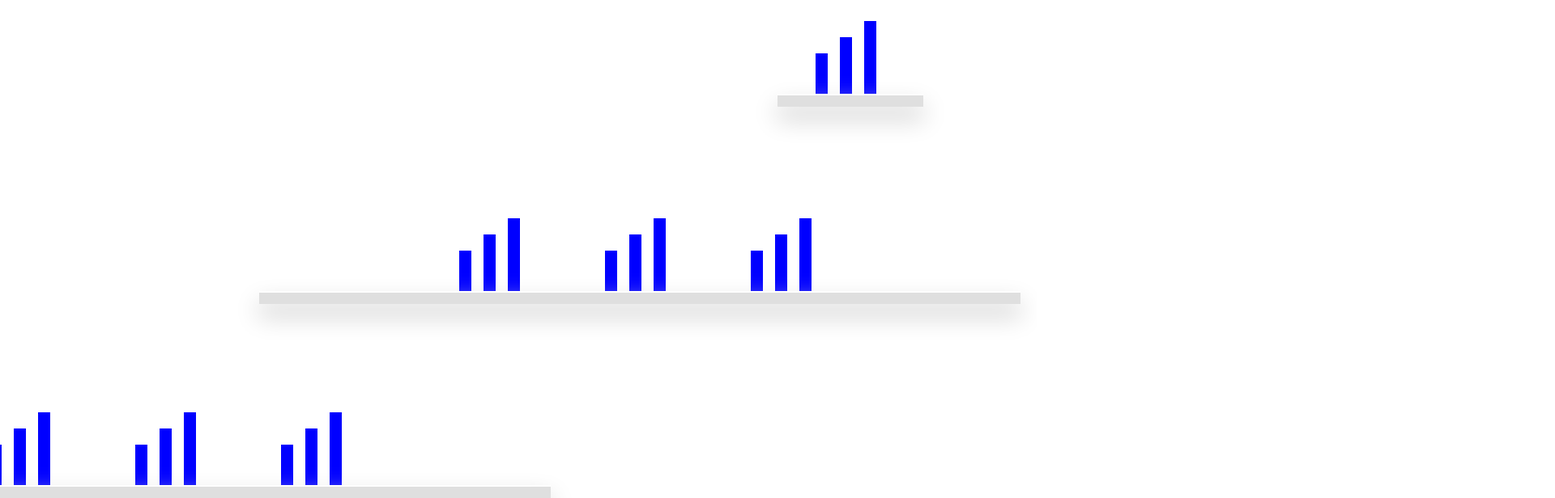
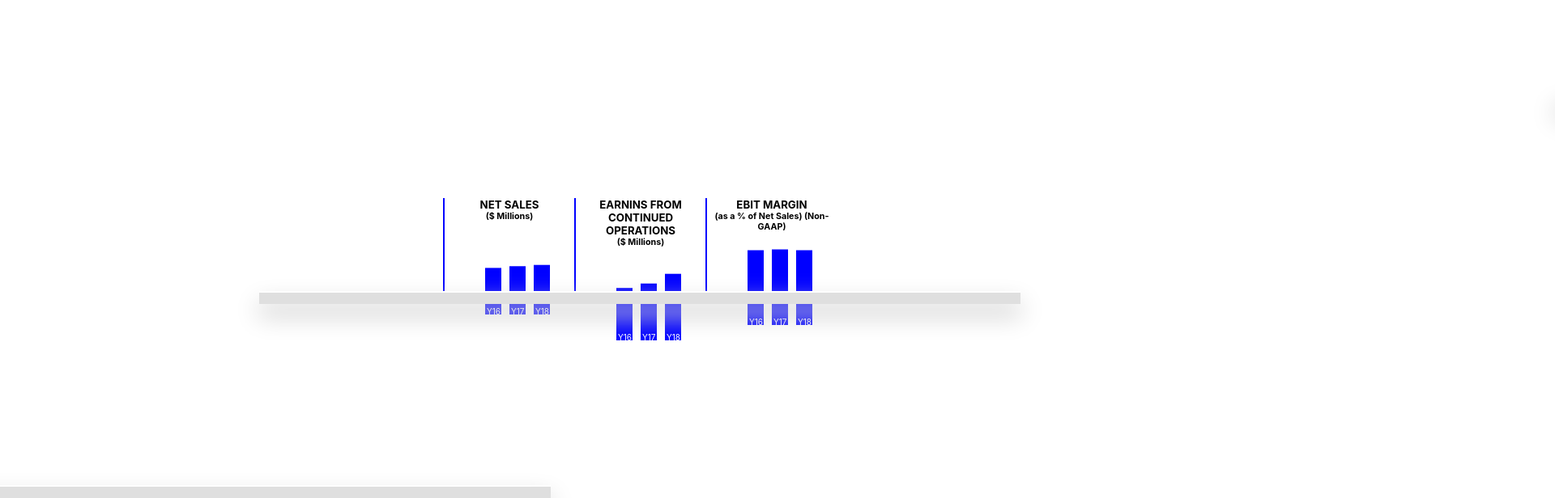
Before and after one commit to jrm8732/clorox-clone, a React (Create React App) app: page / in a window 1280 px wide. Shown: the part 397-1013 px from the top of the page at 81% size, 1920 px wide, since content can reach past the window. Built offline with nearby package versions, Linux system fonts and the light colour scheme.

Commit message:
more graphs

```diff
--- a/src/performance/graph.js
+++ b/src/performance/graph.js
@@ -1,17 +1,27 @@
 import React from 'react'
 
 const Graph=(props)=>{
+    console.log(props.graph)
     return(
         <div className="graph-wrapper">
-        <svg width="150" height="115" className="graph">
+        <h5>{props.graph.title}</h5>
+        <h6>{props.graph.sub}</h6>
+        <svg width="125" height="115" className="graph">
             <g transform="translate(10,0)">
-                <rect class="bar" x="22" width="15" y="65" height="50"></rect>
+
+                <text x='66' y='22'></text>
+                <rect class="bar" x="22" width="20" y={props.graph.bar1.y} height={props.graph.bar1.height}></rect>
+                <text dx='2' fontSize='10' y="115" width="40" fill='white' x='22'>Y16</text>
             </g>
             <g transform="translate(20,0)" >
-                <rect class="bar" x="42" width="15" y="45" height="70"></rect>
+                <text x='66' y='22'></text>
+                <rect class="bar" x="42" width="20" y={props.graph.bar2.y} height={props.graph.bar2.height}></rect>
+                <text dx='2' fontSize='10' y="115" width="40" fill='white' x='42'>Y17</text>
             </g>
             <g transform="translate(30,0)">
-                <rect class="bar" x="62" width="15" y="25" height="90"></rect>
+                <text x='66' y='22'></text>
+                <rect class="bar" x="62" width="20" y={props.graph.bar3.y} height={props.graph.bar3.height}></rect>
+                <text  dx='2 'fontSize='10' y="115" width="40" fill='white' x='62'>Y18</text>
             </g>
         </svg>
         </div>
--- a/src/performance/index.js
+++ b/src/performance/index.js
@@ -1,28 +1,31 @@
-import React, {Component} from 'react'
+import React, { Component } from 'react'
 import Shelf from './shelf'
 import Graph from './graph'
 import "./performance.css"
-class Performance extends Component{
-    render(){
-        return(
+class Performance extends Component {
+    state={
+       group1:[{bar1:{y:'57.39', height:'57.61'}, bar2:{y:'55.27',height:'59.73'},bar3:{y:'53.7', height:'61.24'},title:'NET SALES',sub:'($ Millions)',a:'$5,761',b:'$5,973',c:'$6,124'},
+               {bar1:{y:'50.2', height:'64.8'}, bar2:{y:'44.7',height:'70.3'},bar3:{y:'32.7', height:'82.3'},title:'EARNINS FROM CONTINUED OPERATIONS',sub:'($ Millions)',a:'$648',b:'$703', c:'$823'},
+               {bar1:{y:'22.5', height:'92.5'}, bar2:{y:'21.5',height:'93.5'},bar3:{y:'22.5', height:'92.5'},title:'EBIT MARGIN',sub:'(as a % of Net Sales) (Non-GAAP)',a:'18.5%',b:'18.7%',c:'18.5%'}]
+    }
+    render() {
+        return (
             <div className="performance-main parent">
                 <h1>Performance</h1>
                 <section className='performance-components child'>
                     <div className="shelf-row sr1">
-                        <Graph/>
-                        <Shelf width="100%" top='115px' left='960px;'/>
+                        {/* <Graph /> */}
+                        <Shelf width="100%" top='115px' left='960px' />
                     </div>
                     <div className="shelf-row sr2">
-                        <Graph/>
-                        <Graph/>
-                        <Graph/>
-                        <Shelf width="100%" top="115px" left ="0"/>
+                        {this.state.group1.map(graph=><Graph graph={graph}/>)}
+                        <Shelf width="100%" top="115px" left="0" />
                     </div>
                     <div className="shelf-row sr3">
-                        <Graph/>
-                        <Graph/>
-                        <Graph/>
-                        <Shelf width="100%" top="115px" left="0"/>
+                        {/* <Graph />
+                        <Graph />
+                        <Graph /> */}
+                        <Shelf width="100%" top="115px" left="0" />
                     </div>
 
                 </section>
--- a/src/performance/performance.css
+++ b/src/performance/performance.css
@@ -55,5 +55,7 @@
 }
 
 .graph-wrapper{
-    width:180px;
+    width:160px;
+    border-left: solid blue 2px;
+    height:auto;
 }
```
